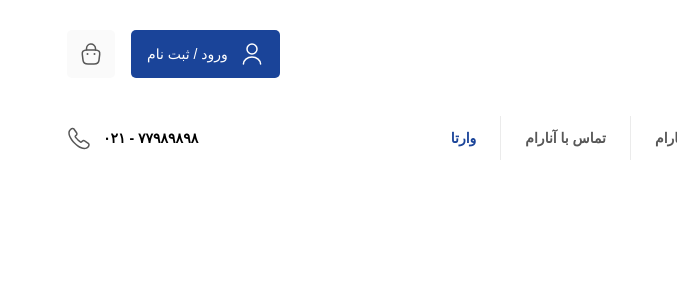
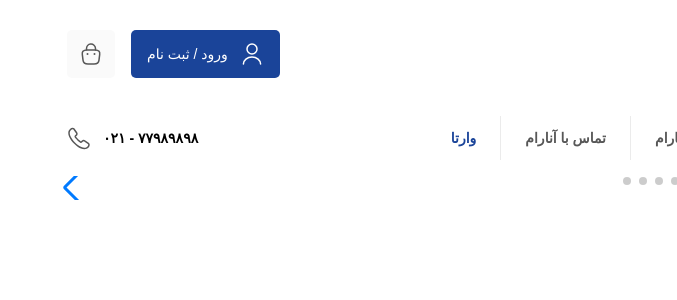
Before and after one commit to mahyarErshad/anaram-react, a React (Create React App) app: page / in a window 1280 px wide. Shown: the top 300 px of the page, without its empty margins (603-1280 px from the left). Built offline with nearby package versions, Linux system fonts and the light colour scheme; a web font is replaced by a local one.

Commit message:
Imported swiperjs

```diff
--- a/src/Components/MainPage/MainPageSlider/MainPageSlider.jsx
+++ b/src/Components/MainPage/MainPageSlider/MainPageSlider.jsx
@@ -1,9 +1,36 @@
-import React from 'react'
+import React from "react";
+// Import Swiper React components
+import { Swiper, SwiperSlide } from "swiper/react";
 
-function MainPageSlider() {
+// Import Swiper styles
+import "swiper/css";
+import "swiper/css/navigation";
+import "swiper/css/pagination";
+
+// import required modules
+import { Navigation, Pagination } from "swiper";
+
+export default function MainPageSlider() {
   return (
-    <div>MainPageSlider</div>
-  )
+    <>
+      <Swiper
+        navigation={true}
+        pagination={{
+          clickable: true,
+        }}
+        modules={[Navigation, Pagination]}
+        className="mySwiper"
+      >
+        <SwiperSlide>Slide 1</SwiperSlide>
+        <SwiperSlide>Slide 2</SwiperSlide>
+        <SwiperSlide>Slide 3</SwiperSlide>
+        <SwiperSlide>Slide 4</SwiperSlide>
+        <SwiperSlide>Slide 5</SwiperSlide>
+        <SwiperSlide>Slide 6</SwiperSlide>
+        <SwiperSlide>Slide 7</SwiperSlide>
+        <SwiperSlide>Slide 8</SwiperSlide>
+        <SwiperSlide>Slide 9</SwiperSlide>
+      </Swiper>
+    </>
+  );
 }
-
-export default MainPageSlider
```
